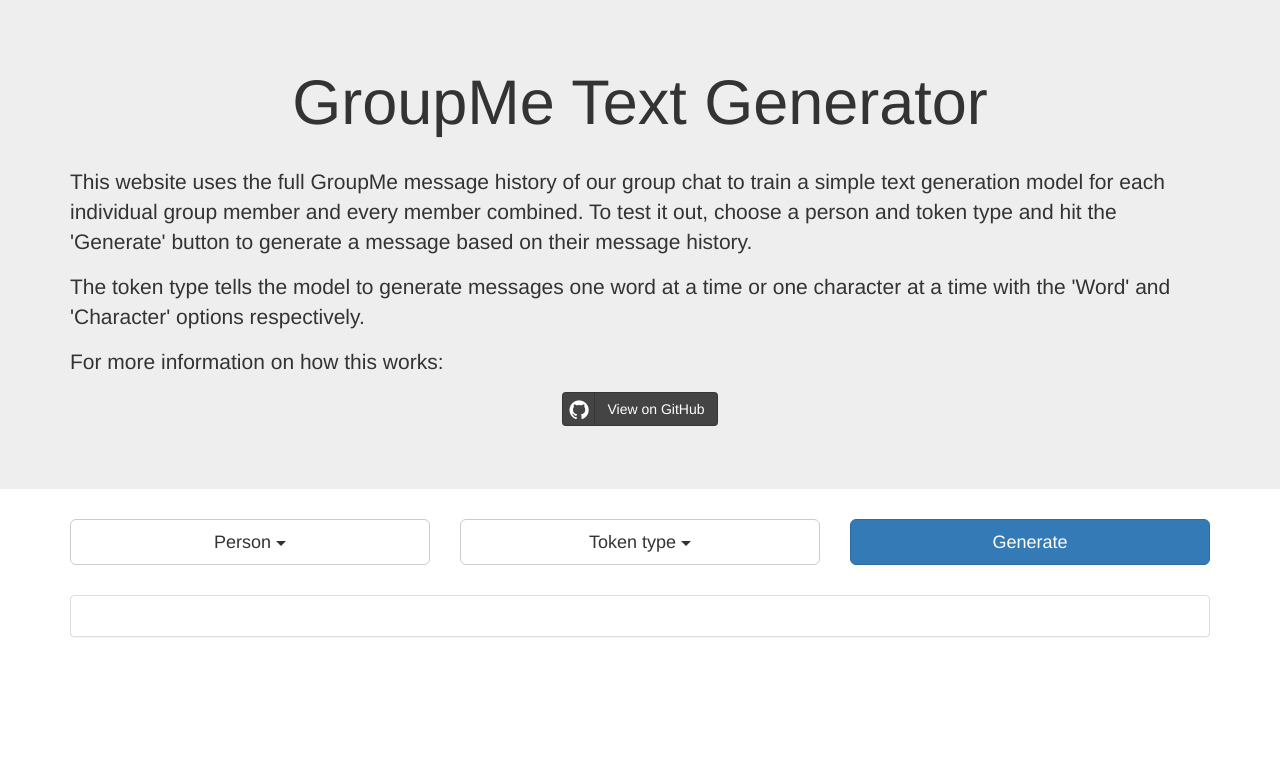
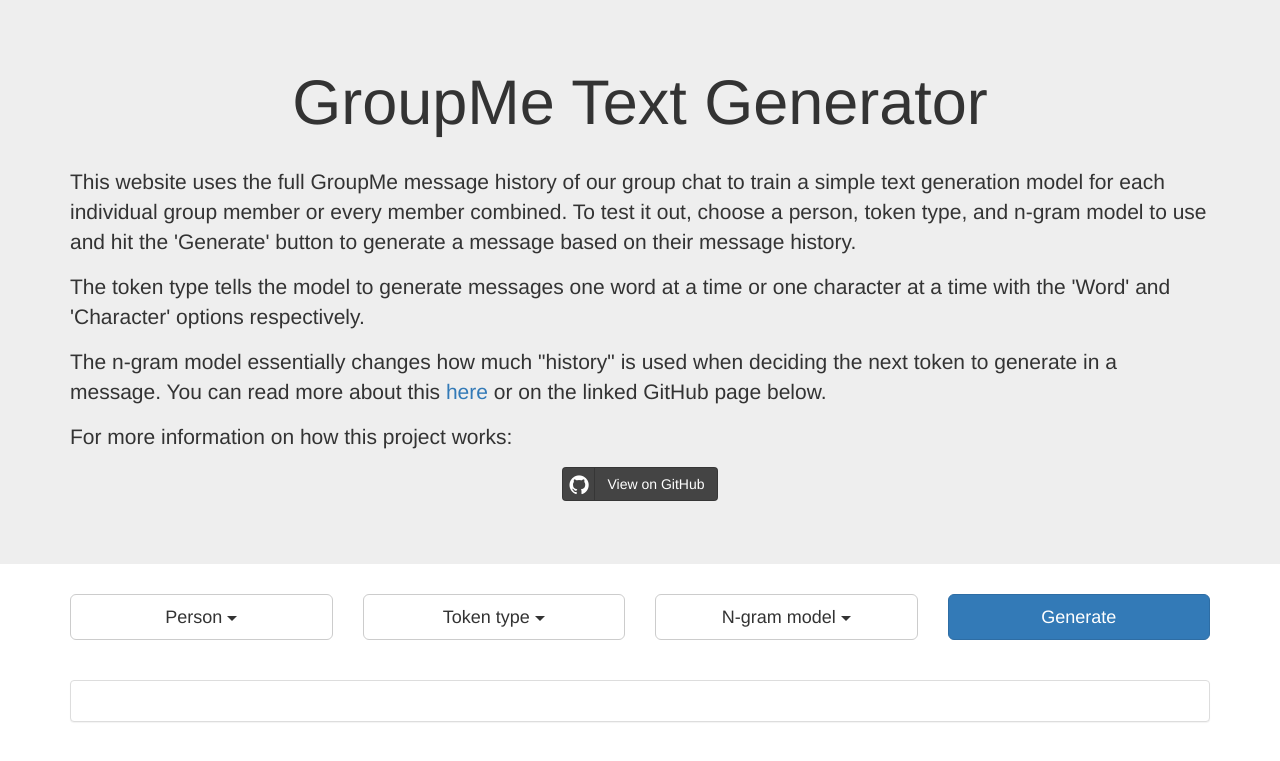
Before and after one commit to lpatino10/groupme-text-generator, a Django app: page / in a window 1280 px wide. Shown: the top 761 px of the page. Run offline with Django 3.2, Linux system fonts and the light colour scheme; parts of the project's set-up code (start-up, migrations or seed data) failed here and were passed over; some libraries are stand-ins or nearby versions.

Commit message:
Add front-end support for variable n-gram models

```diff
--- a/TextGenerator/DataCollection/database_connector.py
+++ b/TextGenerator/DataCollection/database_connector.py
@@ -1,6 +1,6 @@
 import os
 import pyrebase
-import configparser
+#import configparser
 
 id_to_name_dict = {
     '10957649': 'brian',
@@ -14,12 +14,12 @@
 }
 
 # configparser code is for local testing only
-config_parser = configparser.ConfigParser()
-config_parser.read('/Users/loganpatino/RandomProjects/GroupMeTextGenerator/TextGenerator/DataCollection/config.ini')
+#config_parser = configparser.ConfigParser()
+#config_parser.read('/Users/loganpatino/RandomProjects/GroupMeTextGenerator/TextGenerator/DataCollection/config.ini')
 
 db_config = {
-    #'apiKey': os.environ['FIREBASE_KEY'],
-    'apiKey': config_parser.get('keys', 'FirebaseKey'),
+    'apiKey': os.environ['FIREBASE_KEY'],
+    #'apiKey': config_parser.get('keys', 'FirebaseKey'),
     'authDomain': 'groupme-text-generator.firebaseapp.com',
     'databaseURL': 'https://groupme-text-generator.firebaseio.com/',
     'storageBucket': 'groupme-text-generator.appspot.com'
--- a/TextGenerator/static/TextGenerator/css/added-styles.css
+++ b/TextGenerator/static/TextGenerator/css/added-styles.css
@@ -1,3 +1,7 @@
+.mb-10 {
+  margin-bottom: 10px !important;
+}
+
 .mb-30 {
   margin-bottom: 30px !important;
 }
--- a/TextGenerator/static/TextGenerator/js/text-configurer.js
+++ b/TextGenerator/static/TextGenerator/js/text-configurer.js
@@ -1,5 +1,6 @@
 var person = null;
 var tokenType = null;
+var nGram = 0;
 $('#person-dropdown li > a').click(function (e) {
     var personChoice = this.innerHTML;
     $('#person-choice').html(personChoice + ' <span class="caret"></span>');
@@ -10,11 +11,17 @@
     $('#token-type-choice').html(tokenTypeChoice + ' <span class="caret"></span>');
     tokenType = tokenTypeChoice;
 });
+$('#n-gram-dropdown li > a').click(function (e) {
+    var nGramChoiceLabel = this.innerHTML;
+    var nGramChoiceIndex = $(this).closest('li').index() + 1;
+    $('#n-gram-choice').html(nGramChoiceLabel + ' <span class="caret"></span>');
+    nGram = nGramChoiceIndex;
+});
 $('#generate-button').click(function () {
-    if (person != null && tokenType != null) {
+    if (person != null && tokenType != null && nGram > 0) {
         $('#message').hide();
         $('#loader').show();
-        var data = JSON.stringify({ 'person': person, 'tokenType': tokenType });
+        var data = JSON.stringify({ 'person': person, 'tokenType': tokenType, 'nGram': nGram });
         var reponse = $.post(window.location.href, data);
         reponse.done(function (data) {
             $('#loader').hide();
--- a/TextGenerator/templates/TextGenerator/index.html
+++ b/TextGenerator/templates/TextGenerator/index.html
@@ -30,19 +30,24 @@
                 <h1 class="text-center">GroupMe Text Generator</h1><br>
                 <p>
                     This website uses the full GroupMe message history of our group chat to train a simple
-                    text generation model for each individual group member and every member combined. To
-                    test it out, choose a person and token type and hit the 'Generate' button to generate
-                    a message based on their message history.
+                    text generation model for each individual group member or every member combined. To
+                    test it out, choose a person, token type, and n-gram model to use and hit the 'Generate'
+                    button to generate a message based on their message history.
                 </p>
                 <p>
                     The token type tells the model to generate messages one word at a time or one
                     character at a time with the 'Word' and 'Character' options respectively.
                 </p>
                 <p>
-                    For more information on how this works:
+                    The n-gram model essentially changes how much "history" is used when deciding the next
+                    token to generate in a message. You can read more about this <a href="https://en.wikipedia.org/wiki/N-gram"
+                    target="_blank">here</a> or on the linked GitHub page below.
+                </p>
+                <p>
+                    For more information on how this project works:
                 </p>
                 <p class="text-center">
-                    <a class="btn btn-social btn-github" href="https://github.com/lpatino10/groupme-text-generator">
+                    <a class="btn btn-social btn-github" href="https://github.com/lpatino10/groupme-text-generator" target="_blank">
                         <span class="fa fa-github"></span>View on GitHub
                     </a>
                 </p>
@@ -51,8 +56,8 @@
         <div class="container mb-30">
             <div class="row">
                 <div class="col-xs-2 col-s-2 hidden-md hidden-lg"></div>
-                <div class="col-xs-8 col-s-8 col-md-4">
-                    <div class="btn-group btn-block">
+                <div class="col-xs-8 col-s-8 col-md-3">
+                    <div class="btn-group btn-block mb-10">
                         <button type="button" class="btn btn-lg btn-block btn-default dropdown-toggle" id="person-choice" data-toggle="dropdown" aria-haspopup="true" aria-expanded="false">
                             Person <span class="caret"></span>
                         </button>
@@ -69,10 +74,12 @@
                     </div>
                 </div>
                 <div class="col-xs-2 col-s-2 hidden-md hidden-lg"></div>
+
                 <div class="clearfix hidden-md hidden-lg"></div>
+
                 <div class="col-xs-2 col-s-2 hidden-md hidden-lg"></div>
-                <div class="col-xs-8 col-s-8 col-md-4">
-                    <div class="btn-group btn-block">
+                <div class="col-xs-8 col-s-8 col-md-3">
+                    <div class="btn-group btn-block mb-10">
                         <button type="button" class="btn btn-lg btn-block btn-default dropdown-toggle" id="token-type-choice" data-toggle="dropdown" aria-haspopup="true" aria-expanded="false">
                             Token type <span class="caret"></span>
                         </button>
@@ -83,10 +90,31 @@
                     </div>
                 </div>
                 <div class="col-xs-2 col-s-2 hidden-md hidden-lg"></div>
+
                 <div class="clearfix hidden-md hidden-lg"></div>
+
                 <div class="col-xs-2 col-s-2 hidden-md hidden-lg"></div>
-                <div class="col-xs-8 col-s-8 col-md-4">
-                    <button type="button" class="btn btn-lg btn-block btn-primary" id="generate-button">Generate</button>
+                <div class="col-xs-8 col-s-8 col-md-3">
+                    <div class="btn-group btn-block mb-10">
+                        <button type="button" class="btn btn-lg btn-block btn-default dropdown-toggle" id="n-gram-choice" data-toggle="dropdown" aria-haspopup="true" aria-expanded="false">
+                            N-gram model <span class="caret"></span>
+                        </button>
+                        <ul class="dropdown-menu btn-block" id="n-gram-dropdown">
+                            <li><a class="text-center">Unigram</a></li>
+                            <li><a class="text-center">Bigram</a></li>
+                            <li><a class="text-center">Trigram</a></li>
+                            <li><a class="text-center">4-gram</a></li>
+                            <li><a class="text-center">5-gram</a></li>
+                        </ul>
+                    </div>
+                </div>
+                <div class="col-xs-2 col-s-2 hidden-md hidden-lg"></div>
+
+                <div class="clearfix hidden-md hidden-lg"></div>
+
+                <div class="col-xs-2 col-s-2 hidden-md hidden-lg"></div>
+                <div class="col-xs-8 col-s-8 col-md-3">
+                    <button type="button" class="btn btn-lg btn-block btn-primary mb-10" id="generate-button">Generate</button>
                 </div>
                 <div class="col-xs-2 col-s-2 hidden-md hidden-lg"></div>
             </div>
--- a/TextGenerator/views.py
+++ b/TextGenerator/views.py
@@ -23,12 +23,13 @@
         else:
             person = post_json['person'].lower()
             token_type = post_json['tokenType'].lower()
+            n = post_json['nGram']
 
             generator = None
             if token_type == 'word':
-                generator = Generators.WordGenerator(person, 1)
+                generator = Generators.WordGenerator(person, n)
             else:
-                generator = Generators.CharacterGenerator(person, 1)
+                generator = Generators.CharacterGenerator(person, n)
 
             message = generator.generate_random_message()
             data = {
```
Also changed, not shown: TextGenerator/static/TextGenerator/js/text-configurer.ts (+10 -2 lines).
